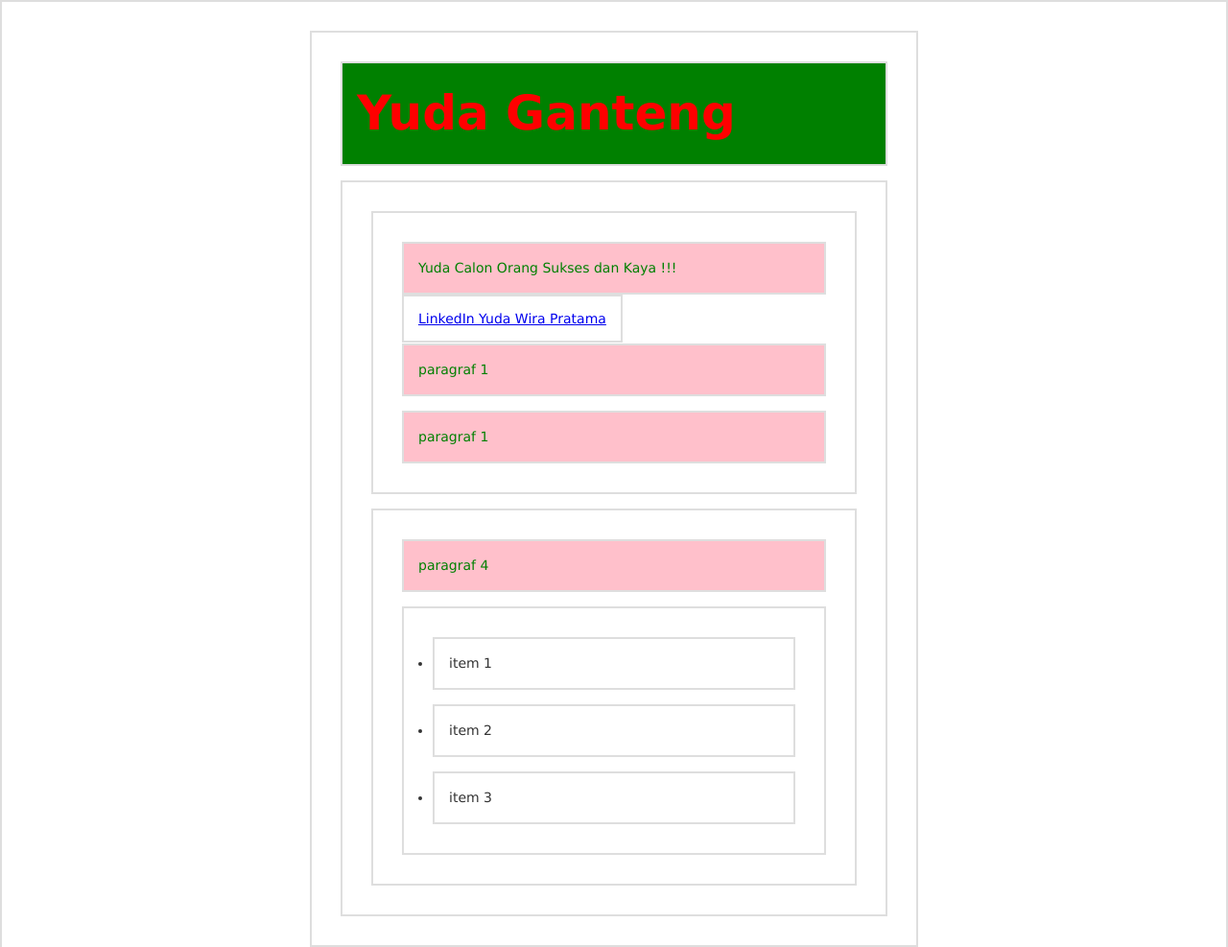
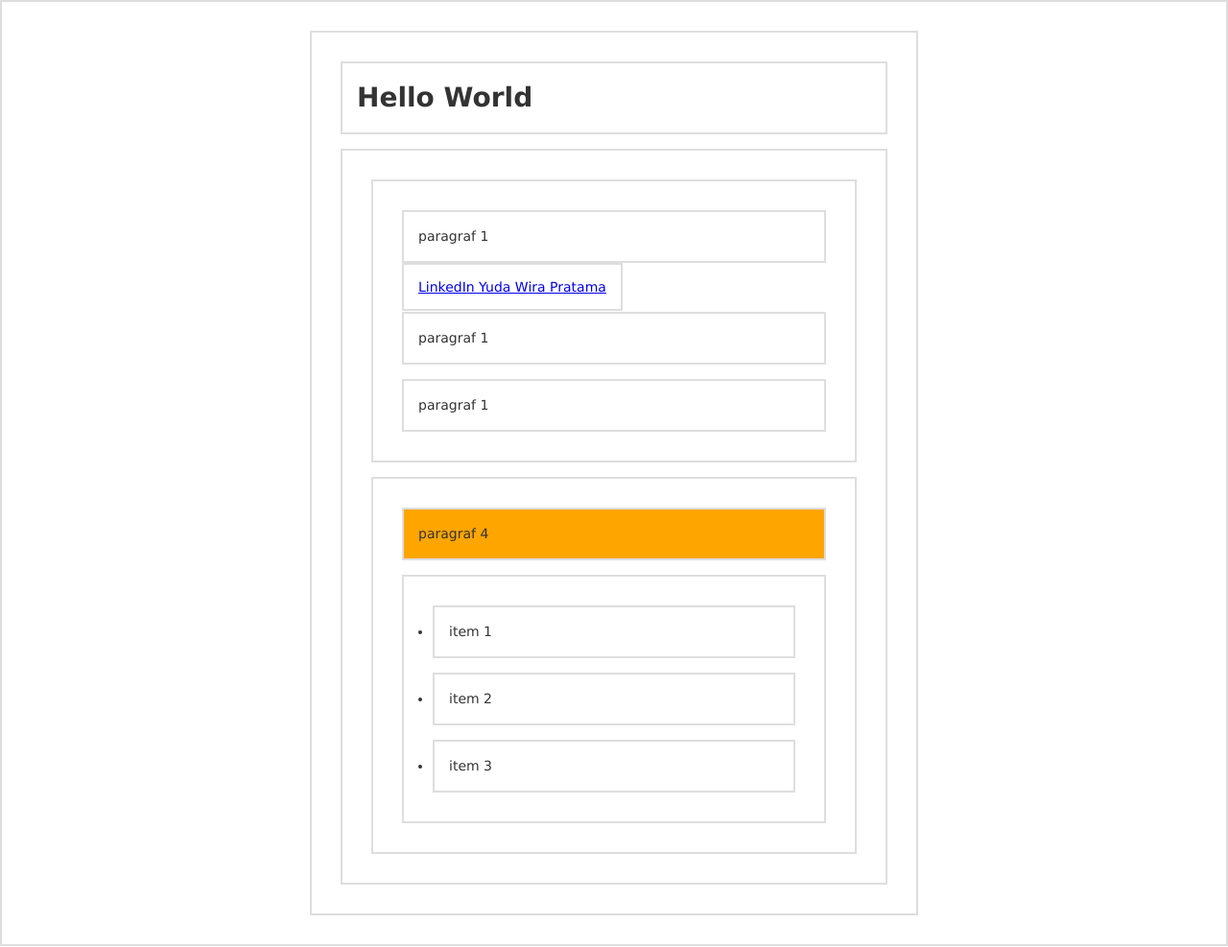
Before and after one commit to flanker0507/belajar-js, a website: page index.html in a window 1280 px wide. Shown: the top 987 px of the page at 96% size. Drawn offline with Linux system fonts and the light colour scheme.

Commit message:
DOM Selection #2

```diff
--- a/dom.js
+++ b/dom.js
@@ -1,21 +1,40 @@
-//DOM Selection
-// document.getElementById() -> mengembalikan Element
-const judul = document.getElementById('judul');
-judul.style.color = "red";
-judul.style.backgroundColor = "green";
-judul.innerHTML = "Yuda Ganteng";
+// //DOM Selection
+// // document.getElementById() -> mengembalikan Element
+// const judul = document.getElementById('judul');
+// judul.style.color = "red";
+// judul.style.backgroundColor = "green";
+// judul.innerHTML = "Yuda Ganteng";
+//
+// // document.getElementsByTagName() -> HTMLCollection
+// const p = document.getElementsByTagName('p');
+// for (let i = 0; i < p.length; i++) {
+//     p[i].style.color = "green";
+//     p[i].style.backgroundColor = "pink";
+// }
+//
+// const h1 = document.getElementsByTagName('h1')[0];
+// h1.style.fontSize = "50px";
+//
+// // document.getElementsByClassName();
+// // HTMLCollection
+// const p1 = document.getElementsByClassName('p1');
+// p1[0].innerHTML = "Yuda Calon Orang Sukses dan Kaya !!!";
 
-// document.getElementsByTagName() -> HTMLCollection
-const p = document.getElementsByTagName('p');
-for (let i = 0; i < p.length; i++) {
-    p[i].style.color = "green";
-    p[i].style.backgroundColor = "pink";
-}
 
-const h1 = document.getElementsByTagName('h1')[0];
-h1.style.fontSize = "50px";
+// document.querySelector() -> element
+// const p4 = document.querySelector('#b p');
+// p4.style.backgroundColor = 'red';
+//
+// const li2 = document.querySelector('section ul li:nth-child(2)');
+// li2.style.backgroundColor = 'blue';
+//
+// // document.querySelectorAll()
+// const p = document.querySelectorAll('p');
+// for (let i = 0; i < p.length; i++) {
+//     p[i].style.backgroundColor = 'green';
+// }
 
-// document.getElementsByClassName();
-// HTMLCollection
-const p1 = document.getElementsByClassName('p1');
-p1[0].innerHTML = "Yuda Calon Orang Sukses dan Kaya !!!";
+
+const section8 = document.querySelector('section#b');
+const p4 = section8.getElementsByTagName('p')[0];
+p4.style.backgroundColor = "orange";
```
Also changed, not shown: index.html (+8 -0 lines).
